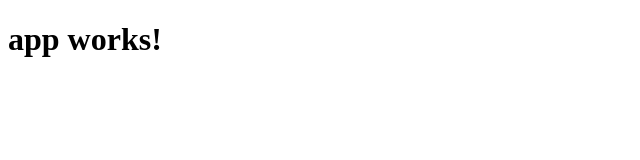
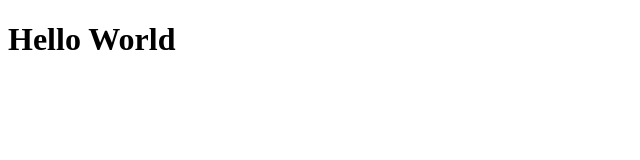
Before and after one commit to samnadarajan/Scheduler, an Angular app in the folder frontend/src/main/frontend/: page / in a window 1280 px wide. Shown: the top 160 px of the page, without its empty margins (0-640 px from the left). Built offline with nearby package versions, Linux system fonts and the light colour scheme.

Commit message:
changed root selector

```diff
--- a/frontend/src/main/frontend/src/app/app.component.ts
+++ b/frontend/src/main/frontend/src/app/app.component.ts
@@ -1,10 +1,10 @@
 import { Component } from '@angular/core';
 
 @Component({
-  selector: 'app-root',
+  selector: 'app-scheduler',
   templateUrl: './app.component.html',
   styleUrls: ['./app.component.css']
 })
 export class AppComponent {
-  title = 'app works!';
+  title = 'Hello World';
 }
--- a/frontend/src/main/frontend/src/index.html
+++ b/frontend/src/main/frontend/src/index.html
@@ -9,6 +9,6 @@
   <link rel="icon" type="image/x-icon" href="favicon.ico">
 </head>
 <body>
-  <app-root>Loading...</app-root>
+  <app-scheduler>Loading...</app-scheduler>
 </body>
 </html>
```
